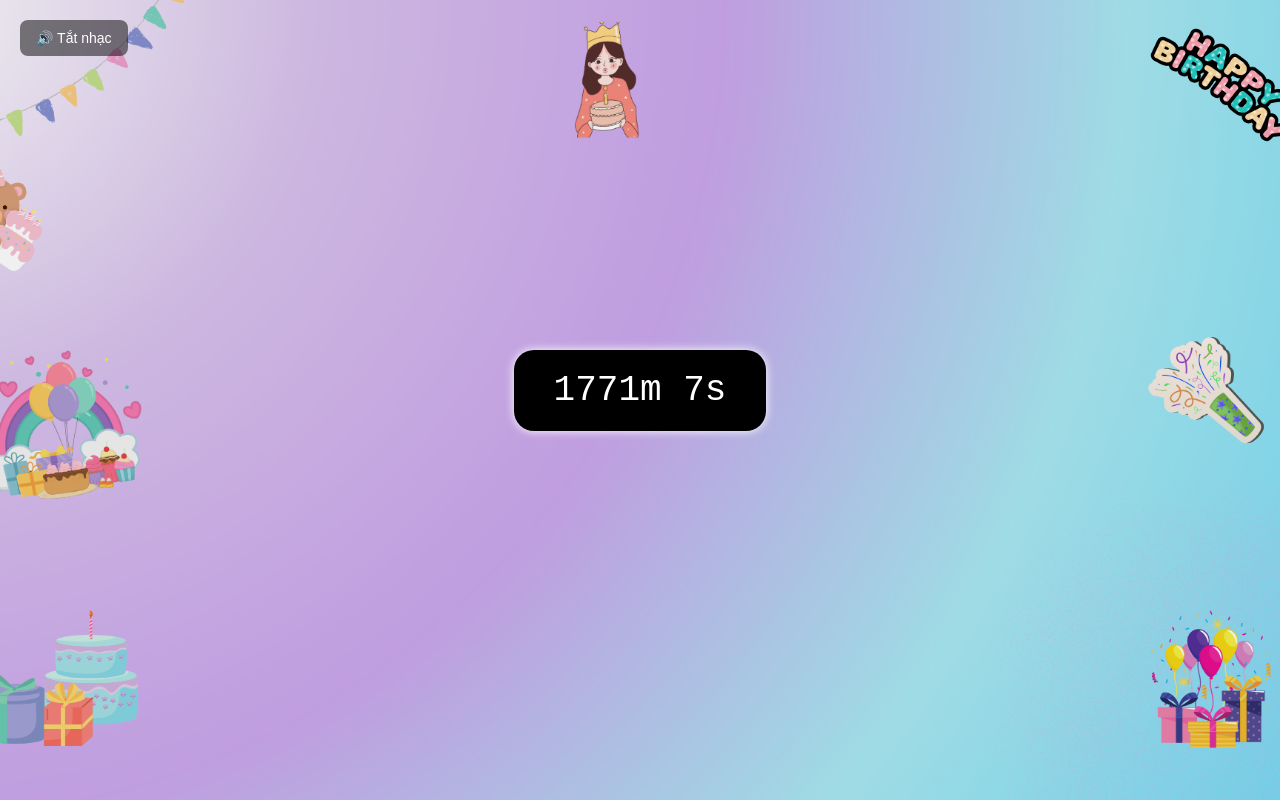
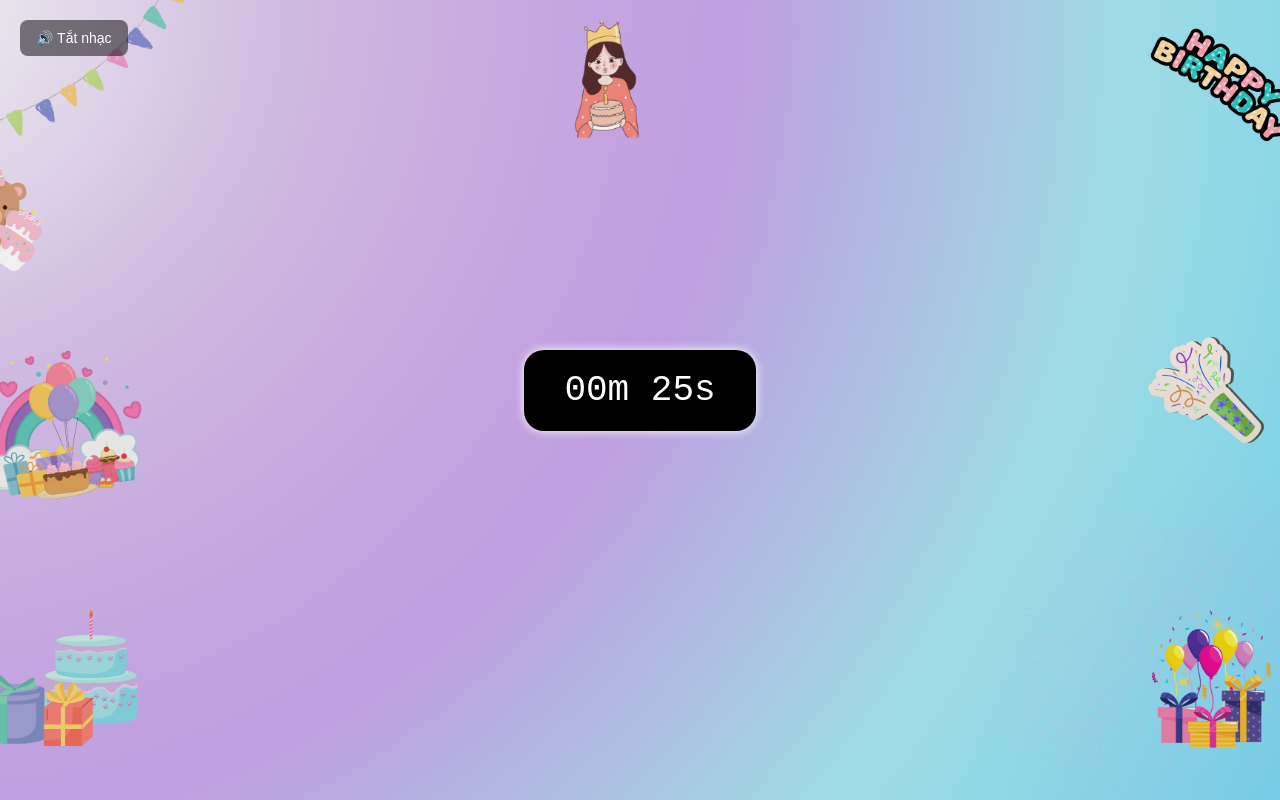
Before and after one commit to liggna59/H-ng-Ng-c-19-tu-i-r-i-, a plain HTML site: page index.html in a window 1280 px wide. Drawn offline with Linux system fonts and the light colour scheme.

Commit message:
Update index.html

```diff
--- a/index.html
+++ b/index.html
@@ -183,7 +183,7 @@
     }
 
     function updateCountdown() {
-      const targetDate = new Date('2025-07-06T00:00:00').getTime();
+      const targetDate = new Date().getTime() + 30000; // 30 giây đếm ngược
       const cd = document.getElementById("countdown");
       const interval = setInterval(() => {
         const now = new Date().getTime();
@@ -194,9 +194,8 @@
           cd.onclick = () => nextPage(1);
           cd.style.cursor = "pointer";
         } else {
-          const minutes = Math.floor(distance / 60000);
-          const seconds = Math.floor((distance % 60000) / 1000);
-          cd.textContent = `${minutes}m ${seconds}s`;
+          const seconds = Math.floor(distance / 1000);
+          cd.textContent = `00m ${seconds}s`;
         }
       }, 1000);
     }
@@ -213,17 +212,6 @@
       "🥰 Đến đc tận đây rồi cũng tốt đó, hê hê, ncl không đùa nữa đâu, chơi thật này",
       "😇 Lần này legit nha, ko troll troll nữa, ko nhấn là tiếc"
     ];
-
-    let teaseCount = 0;
-    function teaseClick() {
-      document.getElementById("teaseText").innerText = teaseLines[teaseCount];
-      teaseCount++;
-      if (teaseCount === teaseLines.length) {
-        nextPage(3);
-        startTyping();
-        playMusic();
-      }
-    }
 
     const blessings = [
       "Hôm nay trời xanh mây trắng nắng vàng, là sn của HN🎉",
@@ -260,6 +248,17 @@
       "May your days be filled with joy and your nights with gentle dreams",
       "Tận hưởng đi vì nốt năm nữa U30 rồi đó :D"
     ];
+
+    let teaseCount = 0;
+    function teaseClick() {
+      document.getElementById("teaseText").innerText = teaseLines[teaseCount];
+      teaseCount++;
+      if (teaseCount === teaseLines.length) {
+        nextPage(3);
+        startTyping();
+        playMusic();
+      }
+    }
 
     let currentLine = 0;
     function startTyping() {
```
